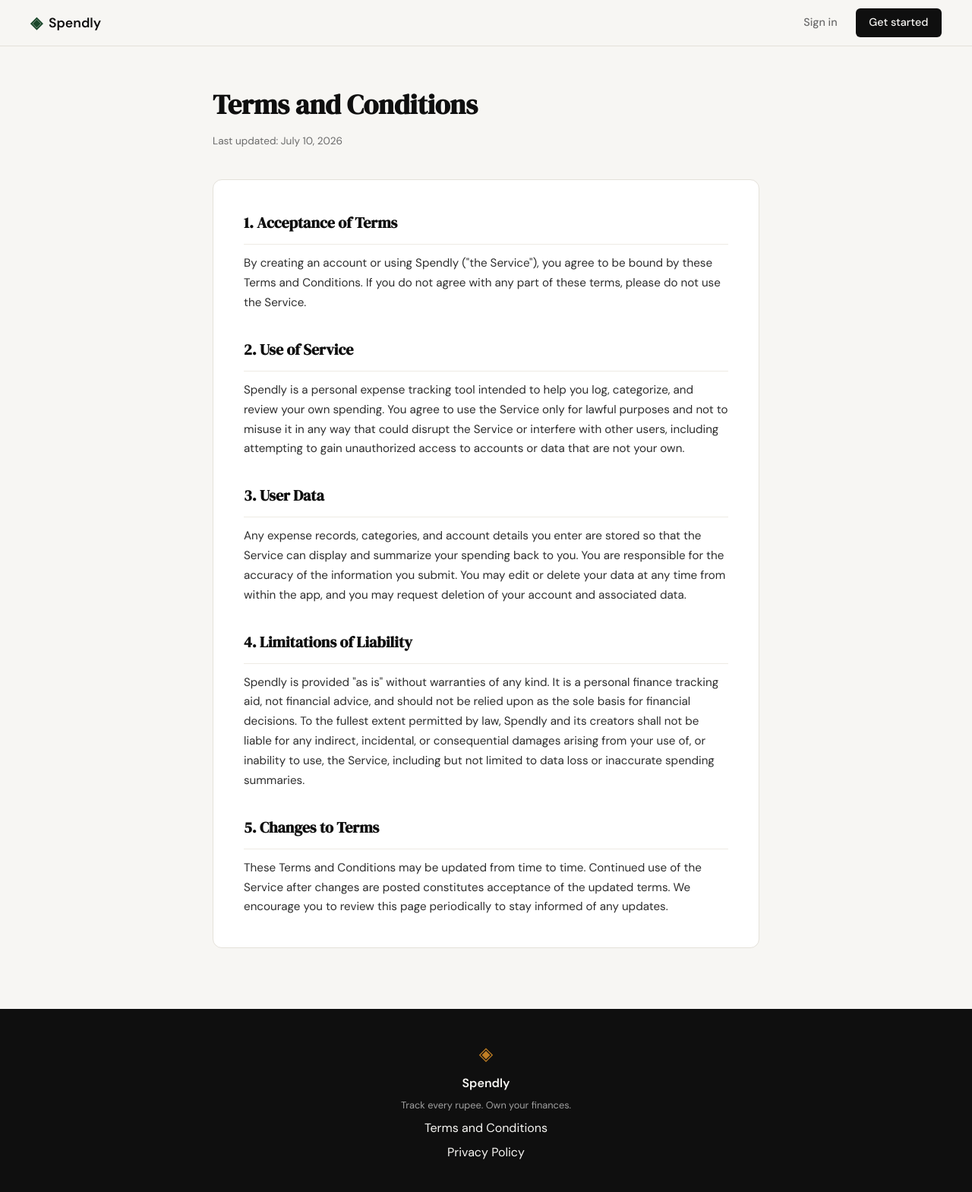
After one commit to Dipak-Bishwas/expense-tracking, a Flask app: page /terms in a window 1280 px wide. The commit adds this page. Shown: the whole page at 76% size. Run offline with Flask 3, Linux system fonts and the light colour scheme.

Commit message:
landing: add terms and conditions page and route

```diff
--- a/app.py
+++ b/app.py
@@ -20,6 +20,11 @@ def register():
 @app.route("/login")
 def login():
     return render_template("login.html")
+
+
+@app.route("/terms")
+def terms():
+    return render_template("terms.html")
 
 
 # ------------------------------------------------------------------ #
--- a/static/css/style.css
+++ b/static/css/style.css
@@ -508,6 +508,60 @@ a { color: inherit; text-decoration: none; }
 }
 
 /* ------------------------------------------------------------------ */
+/* Legal pages                                                         */
+/* ------------------------------------------------------------------ */
+
+.legal-section {
+    padding: 3rem 2rem 5rem;
+    display: flex;
+    justify-content: center;
+}
+
+.legal-container {
+    width: 100%;
+    max-width: 720px;
+}
+
+.legal-title {
+    font-family: var(--font-display);
+    font-size: 2.25rem;
+    color: var(--ink);
+    margin-bottom: 0.5rem;
+}
+
+.legal-updated {
+    font-size: 0.85rem;
+    color: var(--ink-muted);
+    margin-bottom: 2.5rem;
+}
+
+.legal-card {
+    background: var(--paper-card);
+    border: 1px solid var(--border);
+    border-radius: var(--radius-md);
+    padding: 2.5rem;
+}
+
+.legal-card h2 {
+    font-family: var(--font-display);
+    font-size: 1.25rem;
+    color: var(--ink);
+    padding-bottom: 0.75rem;
+    margin-bottom: 0.75rem;
+    border-bottom: 1px solid var(--border-soft);
+}
+
+.legal-card h2:not(:first-child) {
+    margin-top: 2rem;
+}
+
+.legal-card p {
+    font-size: 0.95rem;
+    line-height: 1.7;
+    color: var(--ink-soft);
+}
+
+/* ------------------------------------------------------------------ */
 /* Responsive                                                          */
 /* ------------------------------------------------------------------ */
 
--- a/templates/base.html
+++ b/templates/base.html
@@ -34,7 +34,7 @@
             <span class="brand-icon">◈</span>
             <span class="footer-name">Spendly</span>
             <p class="footer-copy">Track every rupee. Own your finances.</p>
-            <a href="#">Terms and Conditions</a>
+            <a href="{{ url_for('terms') }}">Terms and Conditions</a>
             <a href="#">Privacy Policy</a>
         </div>
     </footer>
--- /dev/null
+++ b/templates/terms.html
@@ -0,0 +1,61 @@
+{% extends "base.html" %}
+
+{% block title %}Terms and Conditions — Spendly{% endblock %}
+
+{% block content %}
+
+<section class="legal-section">
+    <div class="legal-container">
+        <h1 class="legal-title">Terms and Conditions</h1>
+        <p class="legal-updated">Last updated: July 10, 2026</p>
+
+        <div class="legal-card">
+            <h2>1. Acceptance of Terms</h2>
+            <p>
+                By creating an account or using Spendly ("the Service"), you agree to be
+                bound by these Terms and Conditions. If you do not agree with any part of
+                these terms, please do not use the Service.
+            </p>
+
+            <h2>2. Use of Service</h2>
+            <p>
+                Spendly is a personal expense tracking tool intended to help you log,
+                categorize, and review your own spending. You agree to use the Service
+                only for lawful purposes and not to misuse it in any way that could
+                disrupt the Service or interfere with other users, including attempting
+                to gain unauthorized access to accounts or data that are not your own.
+            </p>
+
+            <h2>3. User Data</h2>
+            <p>
+                Any expense records, categories, and account details you enter are
+                stored so that the Service can display and summarize your spending back
+                to you. You are responsible for the accuracy of the information you
+                submit. You may edit or delete your data at any time from within the
+                app, and you may request deletion of your account and associated data.
+            </p>
+
+            <h2>4. Limitations of Liability</h2>
+            <p>
+                Spendly is provided "as is" without warranties of any kind. It is a
+                personal finance tracking aid, not financial advice, and should not be
+                relied upon as the sole basis for financial decisions. To the fullest
+                extent permitted by law, Spendly and its creators shall not be liable
+                for any indirect, incidental, or consequential damages arising from your
+                use of, or inability to use, the Service, including but not limited to
+                data loss or inaccurate spending summaries.
+            </p>
+
+            <h2>5. Changes to Terms</h2>
+            <p>
+                These Terms and Conditions may be updated from time to time. Continued
+                use of the Service after changes are posted constitutes acceptance of
+                the updated terms. We encourage you to review this page periodically to
+                stay informed of any updates.
+            </p>
+        </div>
+
+    </div>
+</section>
+
+{% endblock %}
```
